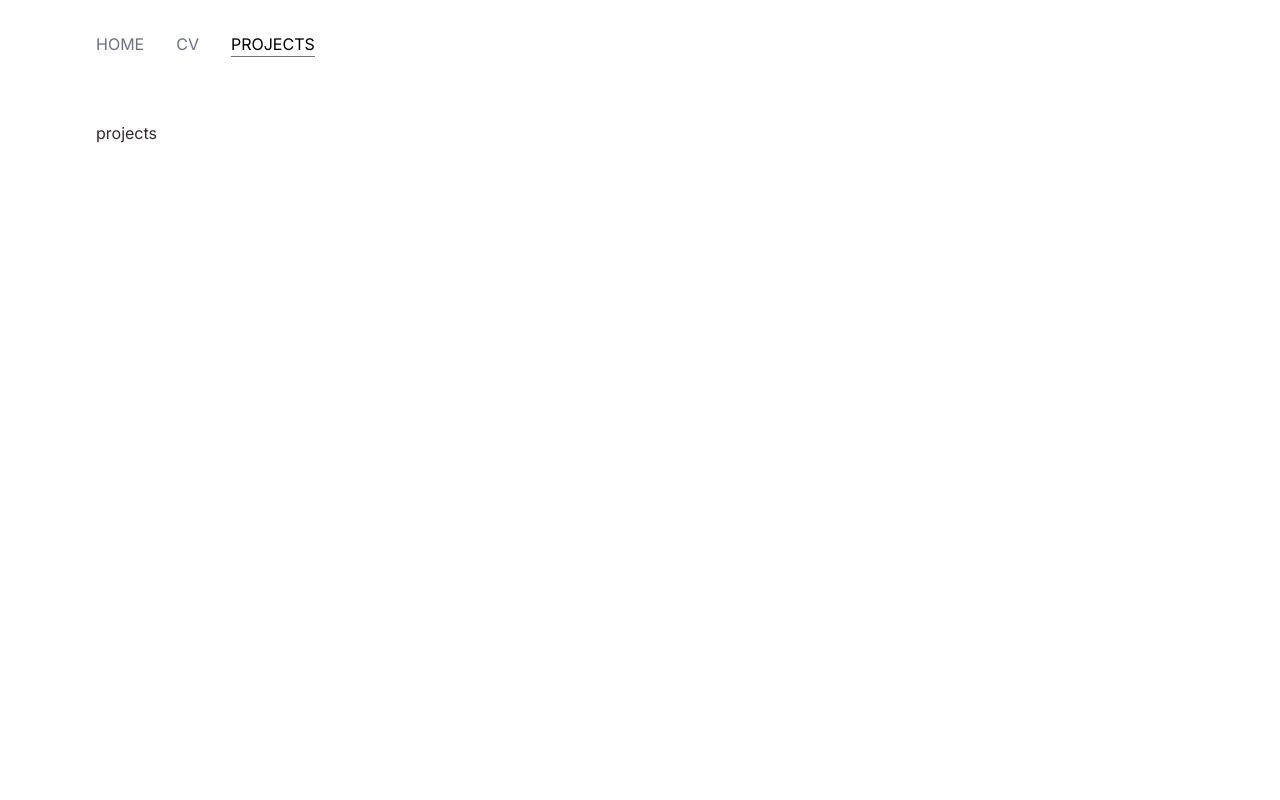
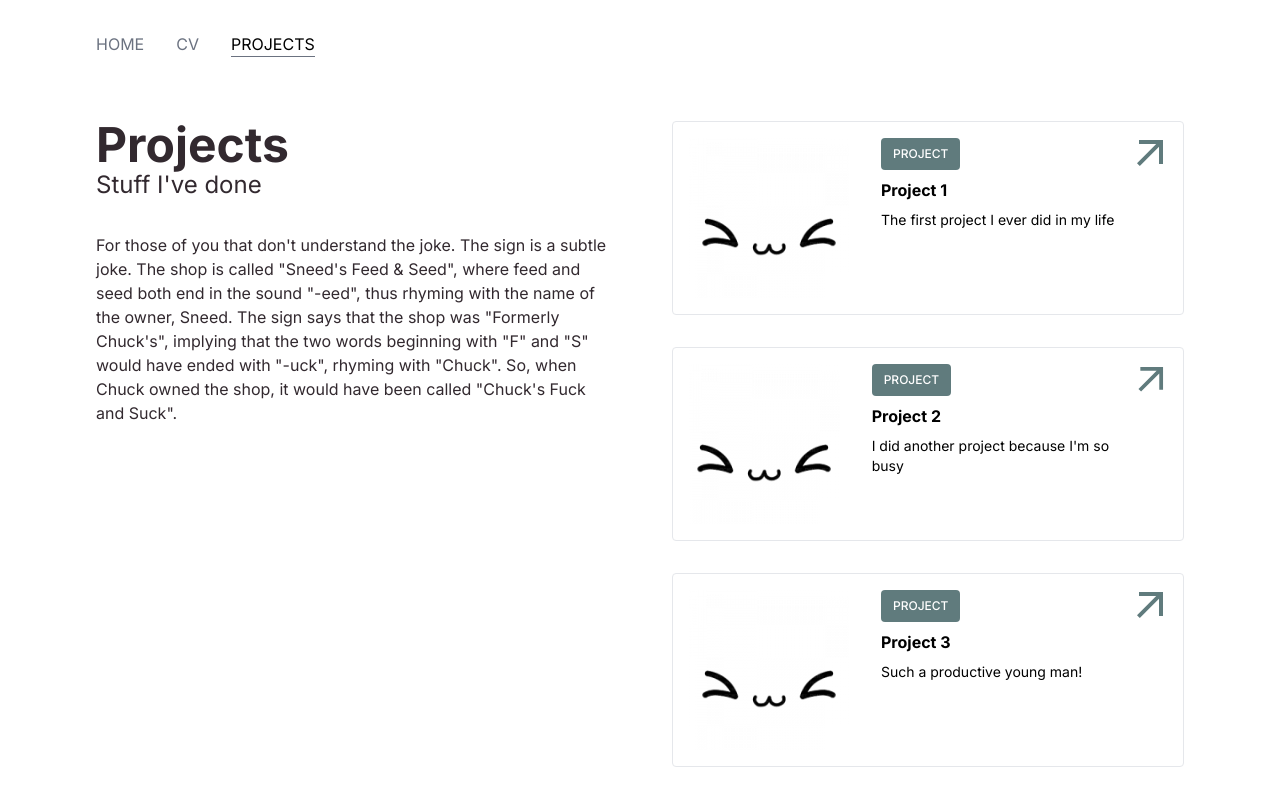
Before and after one commit to jebzley/sebleedotdev, a Next.js app: page /projects in a window 1280 px wide. Built offline with nearby package versions, Linux system fonts and the light colour scheme.

Commit message:
flesh out projects page

```diff
--- a/src/app/projects/page.tsx
+++ b/src/app/projects/page.tsx
@@ -1,3 +1,51 @@
+import { Card } from "@/components/Card";
+import { PageLayout } from "@/components/PageLayout";
+import { PageTitle } from "@/components/PageTitle";
+
+const cardData = [
+  {
+    title: "Project 1",
+    description: "The first project I ever did in my life",
+    link: "#",
+    imgSrc: "/face.png",
+  },
+  {
+    title: "Project 2",
+    description: "I did another project because I'm so busy",
+    link: "#",
+    imgSrc: "/face.png",
+  },
+  {
+    title: "Project 3",
+    description: "Such a productive young man!",
+    link: "#",
+    imgSrc: "/face.png",
+  },
+];
 export default function ProjectsPage() {
-  return <p>projects</p>;
+  return (
+    <PageLayout>
+      <div className="flex flex-col gap-8">
+        <PageTitle title="Projects" subtitle="Stuff I've done" />
+        <p>
+          For those of you that don't understand the joke. The sign is a subtle
+          joke. The shop is called "Sneed's Feed & Seed", where feed and seed
+          both end in the sound "-eed", thus rhyming with the name of the owner,
+          Sneed. The sign says that the shop was "Formerly Chuck's", implying
+          that the two words beginning with "F" and "S" would have ended with
+          "-uck", rhyming with "Chuck". So, when Chuck owned the shop, it would
+          have been called "Chuck's Fuck and Suck".
+        </p>
+      </div>
+      <ul className="flex flex-col gap-8 group/card-grid list-none">
+        {cardData.map((cardProps) => {
+          return (
+            <li>
+              <Card key={cardProps.title} {...cardProps} type="Project" />
+            </li>
+          );
+        })}
+      </ul>
+    </PageLayout>
+  );
 }
```
